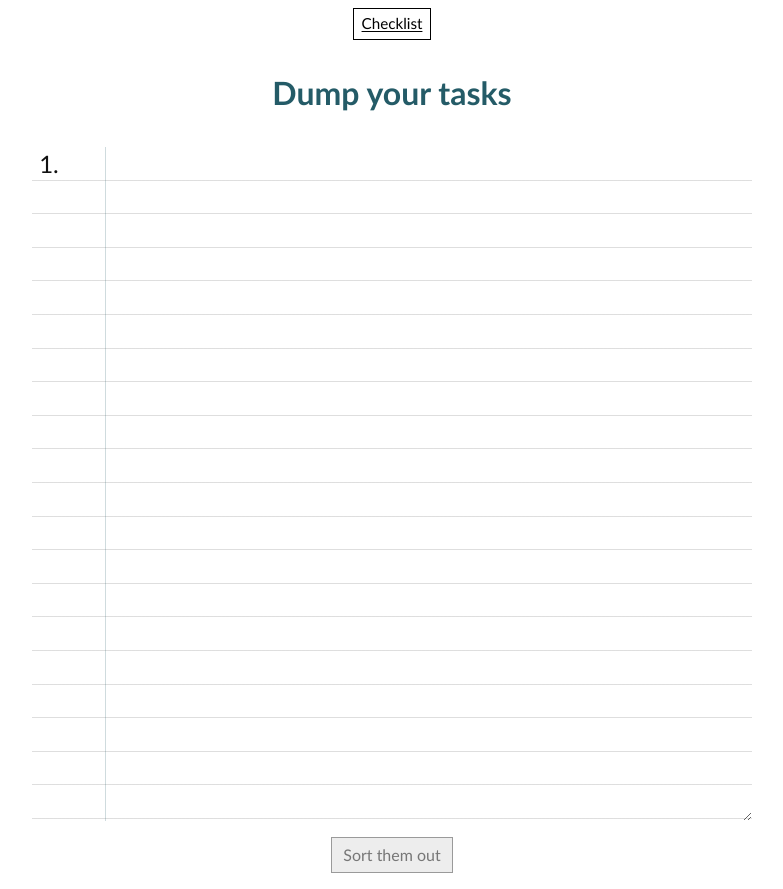
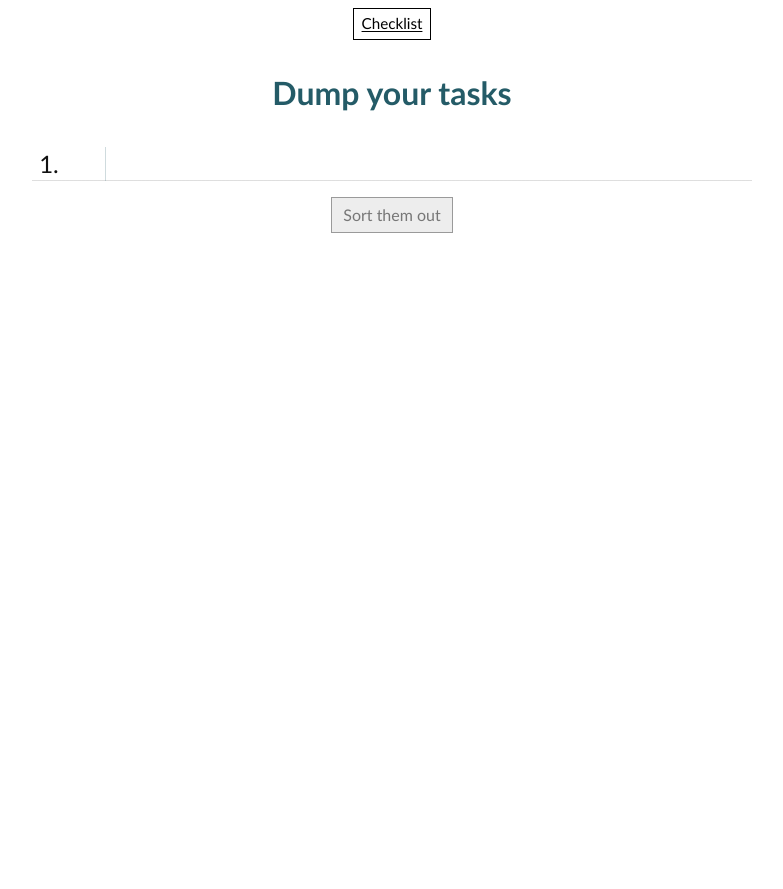
Before and after one commit to shoxurhmirzo/checklist, a React (Vite) app: page / in a window 1280 px wide. Both pictures are taken after a click on the button "D&Q". Shown: the whole page, without its empty margins (248-1031 px from the left). After the commit the page ends 800 px from the top, so only its background shows below. Built offline with nearby package versions, Linux system fonts and the light colour scheme.

Commit message:
Enhance divide and conquer editor resizing and style adjustments

```diff
--- a/src/App.tsx
+++ b/src/App.tsx
@@ -1,4 +1,11 @@
-import { ChangeEvent, KeyboardEvent as ReactKeyboardEvent, useEffect, useRef, useState } from 'react';
+import {
+  ChangeEvent,
+  KeyboardEvent as ReactKeyboardEvent,
+  useEffect,
+  useLayoutEffect,
+  useRef,
+  useState,
+} from 'react';
 import {
   COLUMN_COUNT,
   createRow,
@@ -185,6 +192,17 @@ const App = () => {
   const [sheetScale, setSheetScale] = useState(1);
   const [frameSize, setFrameSize] = useState({ width: 0, height: 0 });
   const [confirmState, setConfirmState] = useState<ConfirmState | null>(null);
+
+  const resizeDivideAndConquerEditor = () => {
+    const editor = divideAndConquerRef.current;
+
+    if (!editor) {
+      return;
+    }
+
+    editor.style.height = 'auto';
+    editor.style.height = `${editor.scrollHeight}px`;
+  };
 
   useEffect(() => {
     let cancelled = false;
@@ -452,6 +470,26 @@ const App = () => {
       editor.focus();
       editor.setSelectionRange(cursorPosition, cursorPosition);
     });
+  }, [activeView]);
+
+  useLayoutEffect(() => {
+    if (activeView !== 'divideAndConquer') {
+      return;
+    }
+
+    resizeDivideAndConquerEditor();
+  }, [activeView, divideAndConquerText]);
+
+  useEffect(() => {
+    if (activeView !== 'divideAndConquer') {
+      return;
+    }
+
+    window.addEventListener('resize', resizeDivideAndConquerEditor);
+
+    return () => {
+      window.removeEventListener('resize', resizeDivideAndConquerEditor);
+    };
   }, [activeView]);
 
   const updateActiveSheet = (updater: (sheet: ChecklistSheet) => ChecklistSheet) => {
@@ -863,6 +901,7 @@ const App = () => {
               <textarea
                 ref={divideAndConquerRef}
                 className="dq-task-editor"
+                rows={1}
                 value={divideAndConquerText}
                 onChange={handleDivideAndConquerChange}
                 onKeyDown={handleDivideAndConquerKeyDown}
--- a/src/styles.css
+++ b/src/styles.css
@@ -236,7 +236,8 @@ button:focus-visible {
 .dq-task-editor {
   display: block;
   width: min(720px, calc(100vw - 2rem));
-  min-height: calc(100vh - 126px);
+  height: 2.1rem;
+  min-height: 2.1rem;
   margin: 1.5rem auto 0;
   border: 0;
   border-radius: 0;
@@ -260,7 +261,8 @@ button:focus-visible {
   font-size: 1.5rem;
   line-height: 2.1rem;
   padding: 0 0 0 0.45rem;
-  resize: vertical;
+  overflow: hidden;
+  resize: none;
 }
 
 .dq-task-editor:focus {
```
